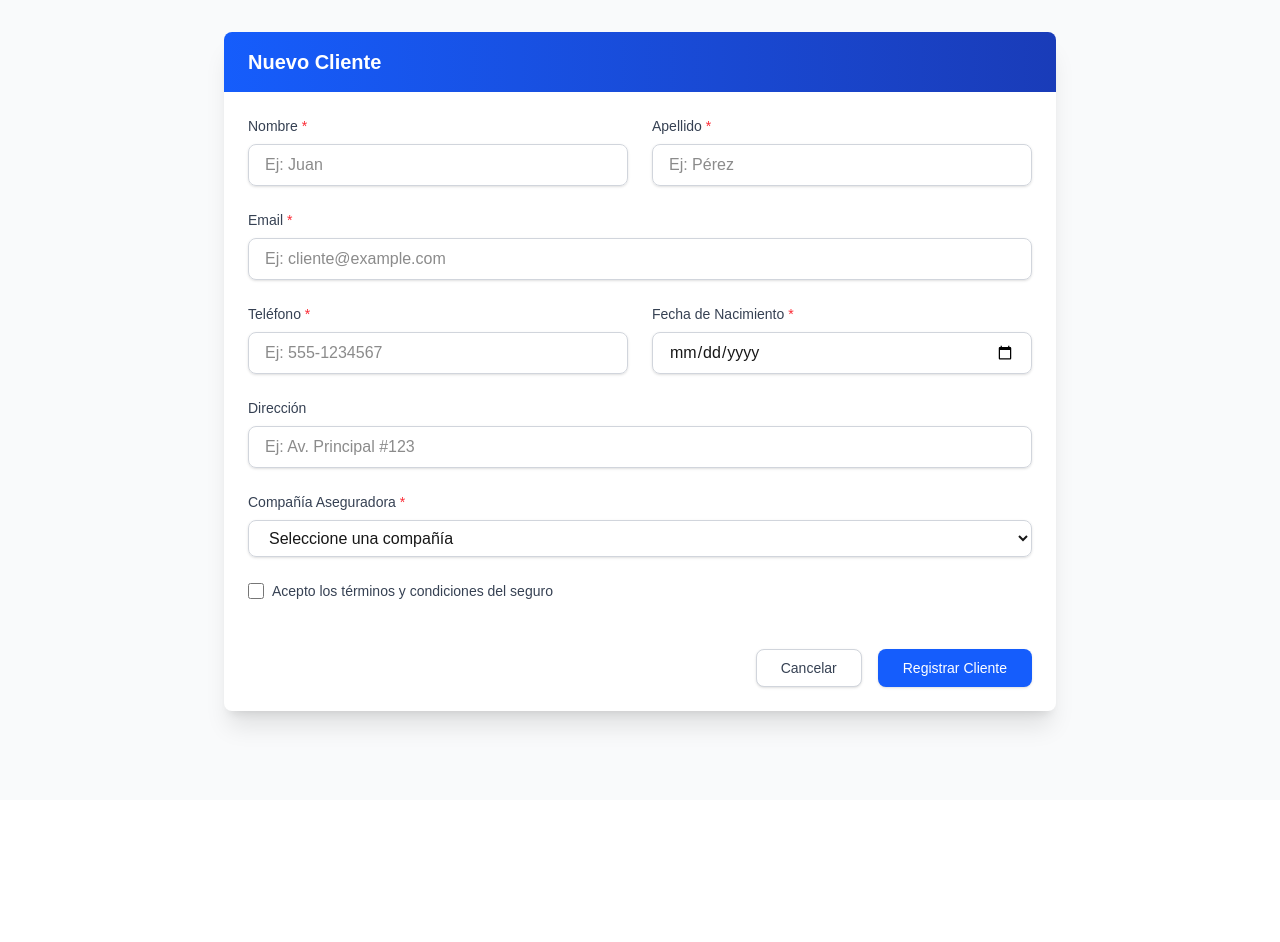
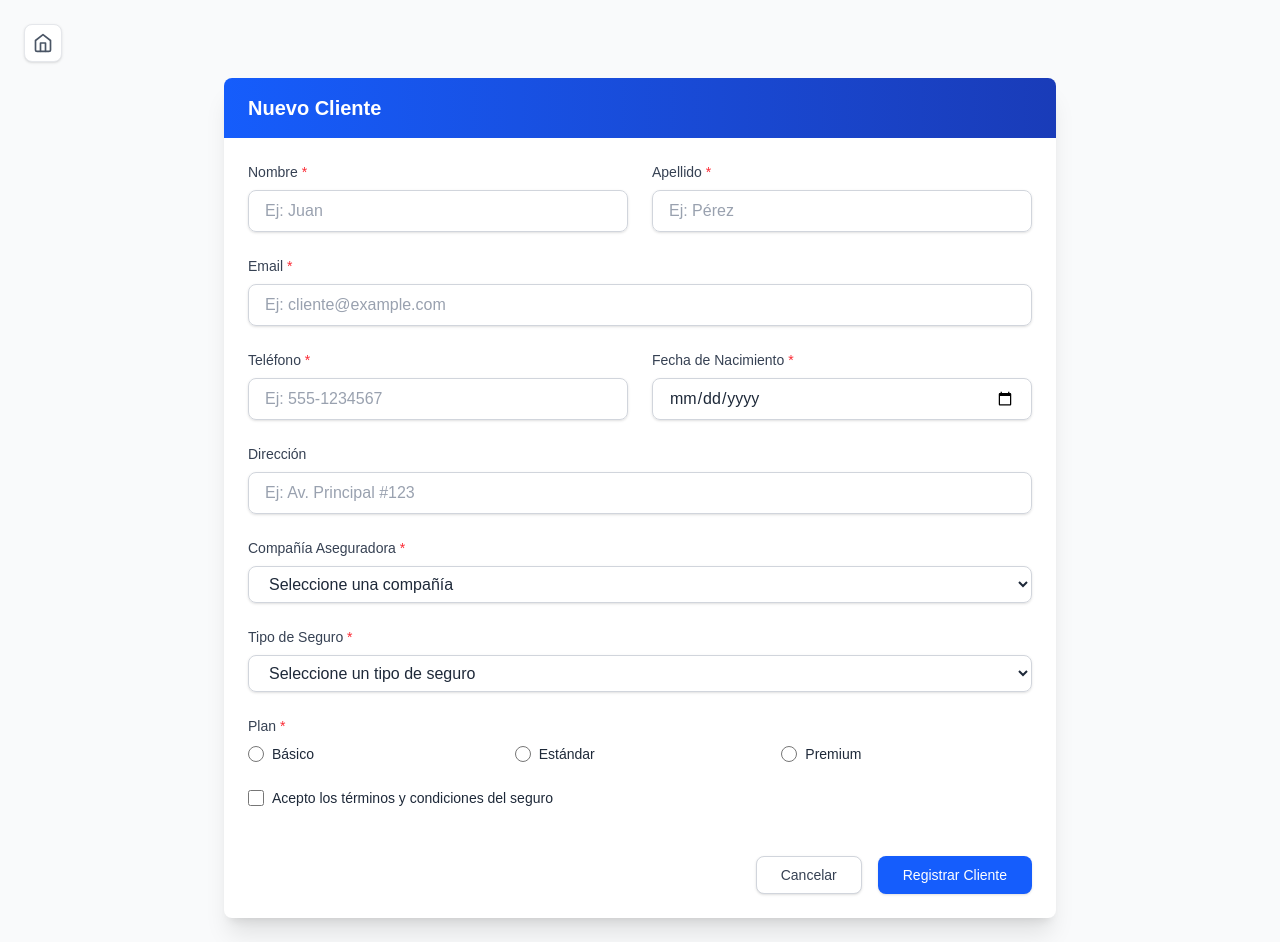
Before and after one commit to Emilybrrntos12/crm, a Next.js app: page /clientes/nuevo in a window 1280 px wide. Before the commit the page ends 800 px from the top, so only its background shows below. Built offline with nearby package versions, Linux system fonts and the light colour scheme.

Commit message:
INST: icono/casa

```diff
--- a/src/app/clientes/detalles/1/page.tsx
+++ b/src/app/clientes/detalles/1/page.tsx
@@ -1,9 +1,20 @@
 
+import Link from "next/link";
 import { FaHeartbeat, FaShieldAlt, FaUserShield, FaPiggyBank, FaHandshake, FaChartLine, FaHeadset, FaMoneyBillWave, FaPercentage, FaClinicMedical } from 'react-icons/fa';
+import { FiHome } from 'react-icons/fi';
 
 export default function HomePage() {
   return (
-    <div className="min-h-screen bg-gradient-to-b from-gray-50 to-gray-100">
+    <div className="min-h-screen bg-gray-50 p-6">
+      <div className="flex justify-start mb-4">
+  <Link href="/">
+    <button className="p-2 rounded-lg bg-white border border-gray-200 shadow-sm hover:bg-gray-50 transition duration-200">
+      <FiHome className="text-gray-600 h-5 w-5" />
+    </button>
+  </Link>
+</div>
+
+
       {/* Hero Section */}
       <div className="container mx-auto px-4 py-16 md:py-24 text-center">
         <div className="max-w-4xl mx-auto">
--- a/src/app/clientes/detalles/2/page.tsx
+++ b/src/app/clientes/detalles/2/page.tsx
@@ -1,9 +1,17 @@
 import Link from 'next/link';
 import { FaCar, FaCarCrash, FaTools, FaShieldAlt, FaGasPump, FaRoad, FaPhoneAlt, FaUserShield, FaMoneyBillWave, FaPercentage, FaHeadset } from 'react-icons/fa';
+import { FiHome } from 'react-icons/fi';
 
 export default function AutoInsurancePage() {
   return (
-    <div className="min-h-screen bg-gradient-to-b from-gray-50 to-gray-100">
+    <div className="min-h-screen bg-gray-50 p-6">
+    <div className="flex justify-start mb-4">
+<Link href="/">
+  <button className="p-2 rounded-lg bg-white border border-gray-200 shadow-sm hover:bg-gray-50 transition duration-200">
+    <FiHome className="text-gray-600 h-5 w-5" />
+  </button>
+</Link>
+</div>
       {/* Hero Section - Color verde esmeralda */}
       <div className="bg-gradient-to-r from-emerald-600 to-teal-500 text-white">
         <div className="container mx-auto px-4 py-16 md:py-24 text-center">
@@ -12,7 +20,7 @@ export default function AutoInsurancePage() {
               <FaCar className="text-white text-4xl" />
             </div>
             <h1 className="text-4xl md:text-5xl font-bold mb-6">
-              Seguro de Auto <span className="text-emerald-200">Total Protect</span>
+              Seguro de Auto <span className="text-emerald-200">Globex Inc</span>
             </h1>
             <p className="text-xl opacity-90 mb-8 max-w-2xl mx-auto">
               Protección integral para tu vehículo con las mejores coberturas y asistencia las 24 horas.
--- a/src/app/clientes/detalles/3/page.tsx
+++ b/src/app/clientes/detalles/3/page.tsx
@@ -1,10 +1,21 @@
 import { FaHome, FaShieldAlt, FaFire, FaTools, FaStar } from 'react-icons/fa';
 import { GiHouseKeys, GiWaterDrop } from 'react-icons/gi';
 import { IoMdFlash } from 'react-icons/io';
+import Link from 'next/link';
+import { FiHome } from 'react-icons/fi';
+
 
 export default function CreativeHomeInsurance() {
   return (
     <div className="max-w-5xl mx-auto p-6">
+
+    <div className="flex justify-start mb-4">
+<Link href="/">
+  <button className="p-2 rounded-lg bg-white border border-gray-200 shadow-sm hover:bg-gray-50 transition duration-200">
+    <FiHome className="text-gray-600 h-5 w-5" />
+  </button>
+</Link>
+</div>
       {/* Tarjeta principal con efecto 3D */}
       <div className="bg-gradient-to-br from-blue-600 to-blue-800 rounded-3xl shadow-2xl overflow-hidden transform hover:scale-[1.02] transition-all duration-300">
         {/* Encabezado con efecto de luz */}
@@ -14,8 +25,8 @@ export default function CreativeHomeInsurance() {
             <div className="inline-flex items-center justify-center mb-4 bg-white/20 p-5 rounded-full backdrop-blur-sm">
               <FaHome className="text-3xl text-white" />
             </div>
-            <h2 className="text-3xl font-bold mb-2">Escudo Hogar</h2>
-            <p className="text-blue-100 font-medium">Protección 360° para tu patrimonio</p>
+            <h2 className="text-3xl font-bold mb-2">Initech</h2>
+            <p className="text-blue-100 font-medium">Protección para tu patrimonio</p>
           </div>
         </div>
 
@@ -50,7 +61,7 @@ export default function CreativeHomeInsurance() {
                     <GiWaterDrop className="relative text-2xl text-blue-500 p-2" />
                   </div>
                   <div>
-                    <h4 className="font-bold text-gray-800">Inundación Express</h4>
+                    <h4 className="font-bold text-gray-800">Inundación</h4>
                     <p className="text-gray-600 text-sm">Hasta Q300,000</p>
                     <div className="mt-1 text-xs font-medium text-blue-500 bg-blue-50 px-2 py-1 rounded-full inline-block">
                       + Filtraciones cubiertas
@@ -64,7 +75,7 @@ export default function CreativeHomeInsurance() {
                     <GiHouseKeys className="relative text-2xl text-purple-500 p-2" />
                   </div>
                   <div>
-                    <h4 className="font-bold text-gray-800">Robo Plus</h4>
+                    <h4 className="font-bold text-gray-800">Robo</h4>
                     <p className="text-gray-600 text-sm">Contenido + estructura</p>
                     <div className="mt-1 text-xs font-medium text-purple-500 bg-purple-50 px-2 py-1 rounded-full inline-block">
                       + Reposición de llaves
@@ -79,9 +90,6 @@ export default function CreativeHomeInsurance() {
               <div className="bg-gradient-to-r from-blue-500 to-blue-600 rounded-2xl p-6 text-white shadow-lg">
                 <div className="flex justify-between items-start mb-4">
                   <h3 className="font-bold text-lg">Plan Estelar</h3>
-                  <div className="bg-white text-blue-600 text-xs font-bold px-3 py-1 rounded-full">
-                    RECOMENDADO
-                  </div>
                 </div>
 
                 <div className="mb-6">
--- a/src/app/clientes/nuevo/page.tsx
+++ b/src/app/clientes/nuevo/page.tsx
@@ -1,6 +1,18 @@
+import Link from 'next/link';
+import { FiHome } from 'react-icons/fi';
+
 export default function NuevoPage() {
   return (
-      <div className="min-h-screen bg-gray-50 py-8">
+
+    <div className="min-h-screen bg-gray-50 p-6">
+      {/* Botón de Home en la esquina superior izquierda */}
+<div className="flex justify-start mb-4">
+  <Link href="/">
+    <button className="p-2 rounded-lg bg-white border border-gray-200 shadow-sm hover:bg-gray-50 transition duration-200">
+      <FiHome className="text-gray-600 h-5 w-5" />
+    </button>
+  </Link>
+</div>
       <div className="max-w-4xl mx-auto px-4 sm:px-6 lg:px-8">
 
         <div className="bg-white shadow-xl rounded-lg overflow-hidden">
@@ -16,7 +28,7 @@ export default function NuevoPage() {
                 </label>
                 <input
                   type="text"
-                    className="block w-full px-4 py-2 border border-gray-300 rounded-lg shadow-sm focus:ring-blue-500 focus:border-blue-500"
+                  className="block w-full px-4 py-2 border border-gray-300 rounded-lg shadow-sm focus:ring-blue-500 focus:border-blue-500 text-gray-800 placeholder-gray-400"
                   placeholder="Ej: Juan"
                   required
                 />
@@ -28,7 +40,7 @@ export default function NuevoPage() {
                 </label>
                 <input
                   type="text"
-                    className="block w-full px-4 py-2 border border-gray-300 rounded-lg shadow-sm focus:ring-blue-500 focus:border-blue-500"
+                  className="block w-full px-4 py-2 border border-gray-300 rounded-lg shadow-sm focus:ring-blue-500 focus:border-blue-500 text-gray-800 placeholder-gray-400"
                   placeholder="Ej: Pérez"
                   required
                 />
@@ -41,7 +53,7 @@ export default function NuevoPage() {
               </label>
               <input
                 type="email"
-                  className="block w-full px-4 py-2 border border-gray-300 rounded-lg shadow-sm focus:ring-blue-500 focus:border-blue-500"
+                className="block w-full px-4 py-2 border border-gray-300 rounded-lg shadow-sm focus:ring-blue-500 focus:border-blue-500 text-gray-800 placeholder-gray-400"
                 placeholder="Ej: cliente@example.com"
                 required
               />
@@ -54,7 +66,7 @@ export default function NuevoPage() {
                 </label>
                 <input
                   type="tel"
-                    className="block w-full px-4 py-2 border border-gray-300 rounded-lg shadow-sm focus:ring-blue-500 focus:border-blue-500"
+                  className="block w-full px-4 py-2 border border-gray-300 rounded-lg shadow-sm focus:ring-blue-500 focus:border-blue-500 text-gray-800 placeholder-gray-400"
                   placeholder="Ej: 555-1234567"
                   required
                 />
@@ -66,7 +78,7 @@ export default function NuevoPage() {
                 </label>
                 <input
                   type="date"
-                    className="block w-full px-4 py-2 border border-gray-300 rounded-lg shadow-sm focus:ring-blue-500 focus:border-blue-500"
+                  className="block w-full px-4 py-2 border border-gray-300 rounded-lg shadow-sm focus:ring-blue-500 focus:border-blue-500 text-gray-800 placeholder-gray-400"
                   required
                 />
               </div>
@@ -78,7 +90,7 @@ export default function NuevoPage() {
               </label>
               <input
                 type="text"
-                  className="block w-full px-4 py-2 border border-gray-300 rounded-lg shadow-sm focus:ring-blue-500 focus:border-blue-500"
+                className="block w-full px-4 py-2 border border-gray-300 rounded-lg shadow-sm focus:ring-blue-500 focus:border-blue-500 text-gray-800 placeholder-gray-400"
                 placeholder="Ej: Av. Principal #123"
               />
             </div>
@@ -88,7 +100,7 @@ export default function NuevoPage() {
                 Compañía Aseguradora <span className="text-red-500">*</span>
               </label>
               <select
-                  className="block w-full px-4 py-2 border border-gray-300 rounded-lg shadow-sm focus:ring-blue-500 focus:border-blue-500"
+                className="block w-full px-4 py-2 border border-gray-300 rounded-lg shadow-sm focus:ring-blue-500 focus:border-blue-500 text-gray-800"
                 required
               >
                 <option value="">Seleccione una compañía</option>
@@ -96,6 +108,67 @@ export default function NuevoPage() {
                 <option value="proteccionTotal">Protección Total</option>
                 <option value="segurosDelFuturo">Seguros del Futuro</option>
               </select>
+            </div>
+
+            {/* Nuevo campo: Tipo de Seguro */}
+            <div className="space-y-2">
+              <label className="block text-sm font-medium text-gray-700">
+                Tipo de Seguro <span className="text-red-500">*</span>
+              </label>
+              <select
+                className="block w-full px-4 py-2 border border-gray-300 rounded-lg shadow-sm focus:ring-blue-500 focus:border-blue-500 text-gray-800"
+                required
+              >
+                <option value="">Seleccione un tipo de seguro</option>
+                <option value="auto">Seguro para Auto</option>
+                <option value="vivienda">Seguro para Vivienda</option>
+                <option value="vida">Seguro de Vida</option>
+              </select>
+            </div>
+
+            {/* Nuevo campo: Planes */}
+            <div className="space-y-2">
+              <label className="block text-sm font-medium text-gray-700">
+                Plan <span className="text-red-500">*</span>
+              </label>
+              <div className="grid grid-cols-1 md:grid-cols-3 gap-4">
+                <div className="flex items-center">
+                  <input
+                    id="plan-basico"
+                    name="plan"
+                    type="radio"
+                    className="h-4 w-4 text-blue-600 focus:ring-blue-500 border-gray-300"
+                    required
+                  />
+                  <label htmlFor="plan-basico" className="ml-2 block text-sm text-gray-800">
+                    Básico
+                  </label>
+                </div>
+                <div className="flex items-center">
+                  <input
+                    id="plan-estandar"
+                    name="plan"
+                    type="radio"
+                    className="h-4 w-4 text-blue-600 focus:ring-blue-500 border-gray-300"
+                    required
+                  />
+                  <label htmlFor="plan-estandar" className="ml-2 block text-sm text-gray-800">
+                    Estándar
+                  </label>
+                </div>
+                <div className="flex items-center">
+                  <input
+                    id="plan-premium"
+                    name="plan"
+                    type="radio"
+                    className="h-4 w-4 text-blue-600 focus:ring-blue-500 border-gray-300"
+                    required
+                  />
+                  <label htmlFor="plan-premium" className="ml-2 block text-sm text-gray-800">
+                    Premium
+                  </label>
+                </div>
+              </div>
             </div>
 
             <div className="flex items-center">
@@ -106,7 +179,7 @@ export default function NuevoPage() {
                 className="h-4 w-4 text-blue-600 focus:ring-blue-500 border-gray-300 rounded"
                 required
               />
-                <label htmlFor="terms" className="ml-2 block text-sm text-gray-700">
+              <label htmlFor="terms" className="ml-2 block text-sm text-gray-800">
                 Acepto los términos y condiciones del seguro
               </label>
             </div>
--- a/src/app/clientes/page.tsx
+++ b/src/app/clientes/page.tsx
@@ -1,9 +1,17 @@
 import Link from "next/link";
-import { FiPlus, FiSearch, FiFilter, FiDownload, FiEye, FiEdit, FiChevronLeft, FiChevronRight } from "react-icons/fi";
+import { FiPlus, FiSearch, FiFilter, FiDownload, FiEye, FiHome, FiChevronLeft, FiChevronRight } from "react-icons/fi";
 
 export default function ClientesPage() {
   return (
     <div className="min-h-screen bg-gray-50 p-6">
+      {/* Botón de Home en la esquina superior izquierda */}
+<div className="flex justify-start mb-4">
+  <Link href="/">
+    <button className="p-2 rounded-lg bg-white border border-gray-200 shadow-sm hover:bg-gray-50 transition duration-200">
+      <FiHome className="text-gray-600 h-5 w-5" />
+    </button>
+  </Link>
+</div>
       {/* Header Section */}
       <div className="flex flex-col md:flex-row justify-between items-start md:items-center mb-8">
         <div>
@@ -131,9 +139,6 @@ export default function ClientesPage() {
                     <Link href="/clientes/detalles/1" className="text-blue-600 hover:text-blue-900">
                       <FiEye className="h-5 w-5" />
                     </Link>
-                    <Link href="/clientes/editar/1" className="text-yellow-600 hover:text-yellow-900">
-                      <FiEdit className="h-5 w-5" />
-                    </Link>
                   </div>
                 </td>
               </tr>
@@ -174,9 +179,6 @@ export default function ClientesPage() {
                   <div className="flex justify-end space-x-3">
                     <Link href="/clientes/detalles/2" className="text-blue-600 hover:text-blue-900">
                       <FiEye className="h-5 w-5" />
-                    </Link>
-                    <Link href="/clientes/editar/2" className="text-yellow-600 hover:text-yellow-900">
-                      <FiEdit className="h-5 w-5" />
                     </Link>
                   </div>
                 </td>
@@ -219,9 +221,6 @@ export default function ClientesPage() {
                     <Link href="/clientes/detalles/3" className="text-blue-600 hover:text-blue-900">
                       <FiEye className="h-5 w-5" />
                     </Link>
-                    <Link href="/clientes/editar/3" className="text-yellow-600 hover:text-yellow-900">
-                      <FiEdit className="h-5 w-5" />
-                    </Link>
                   </div>
                 </td>
               </tr>
--- a/src/app/pagos/clientes/page.tsx
+++ b/src/app/pagos/clientes/page.tsx
@@ -1,5 +1,5 @@
 import Link from 'next/link';
-import { FiSearch, FiFilter, FiDownload, FiEye, FiEdit, FiTrash2, FiChevronLeft, FiChevronRight, FiDollarSign, FiCheckCircle, FiClock, FiAlertCircle } from 'react-icons/fi';
+import { FiSearch, FiFilter, FiUser, FiHome, FiDownload, FiEye, FiEdit, FiTrash2, FiChevronLeft, FiChevronRight, FiDollarSign, FiCheckCircle, FiClock, FiAlertCircle } from 'react-icons/fi';
 
 export default function PagosClientesPage() {
   // Datos de ejemplo para pagos de siniestros
@@ -50,8 +50,18 @@ export default function PagosClientesPage() {
     }
   ];
 
+
   return (
     <div className="min-h-screen bg-gray-50 p-6">
+{/* Botón de Home en la esquina superior izquierda */}
+<div className="flex justify-start mb-4">
+  <Link href="/">
+    <button className="p-2 rounded-lg bg-white border border-gray-200 shadow-sm hover:bg-gray-50 transition duration-200">
+      <FiHome className="text-gray-600 h-5 w-5" />
+    </button>
+  </Link>
+</div>
+
       {/* Header Section */}
       <div className="flex flex-col md:flex-row justify-between items-start md:items-center mb-8">
         <div>
@@ -74,6 +84,22 @@ export default function PagosClientesPage() {
           </Link>
         </div>
       </div>
+
+          {/* Tabs */}
+<div className="bg-white rounded-lg shadow-xs border border-gray-200 mb-6">
+  <nav className="flex divide-x divide-gray-200">
+    <Link href="/pagos">
+      <button className="px-4 py-3 text-sm font-medium text-gray-500 hover:text-gray-700 flex items-center gap-2">
+        <FiUser className="text-gray-500" />
+        Pagos de Clientes
+      </button>
+    </Link>
+    <button className="px-4 py-3 text-sm font-medium text-blue-600 bg-blue-50 flex items-center gap-2">
+      <FiUser className="text-blue-600" />
+      Pagos a Clientes
+    </button>
+  </nav>
+</div>
 
       {/* Filters */}
       <div className="bg-white rounded-xl shadow-sm p-4 mb-6">
--- a/src/app/pagos/page.tsx
+++ b/src/app/pagos/page.tsx
@@ -1,4 +1,4 @@
-import { FiPlus, FiSearch, FiDownload, FiEye, FiEdit, FiTrash2, FiChevronLeft, FiChevronRight, FiDollarSign, FiCreditCard, FiFilter, FiUser, FiFileText , FiCalendar} from 'react-icons/fi';
+import { FiPlus, FiSearch, FiDownload, FiEye, FiEdit, FiHome, FiTrash2, FiChevronLeft, FiChevronRight, FiDollarSign, FiCreditCard, FiFilter, FiUser, FiFileText , FiCalendar} from 'react-icons/fi';
 import Link from 'next/link';
 
 export default function PagosPage() {
@@ -41,6 +41,14 @@ export default function PagosPage() {
 
   return (
     <div className="min-h-screen bg-gray-50 p-6">
+      {/* Botón de Home en la esquina superior izquierda */}
+<div className="flex justify-start mb-4">
+  <Link href="/">
+    <button className="p-2 rounded-lg bg-white border border-gray-200 shadow-sm hover:bg-gray-50 transition duration-200">
+      <FiHome className="text-gray-600 h-5 w-5" />
+    </button>
+  </Link>
+</div>
       {/* Header Section */}
       <div className="flex flex-col md:flex-row justify-between items-start md:items-center mb-8 gap-4">
         <div>
```
Lines whose indentation alone changed are shown as unchanged.
